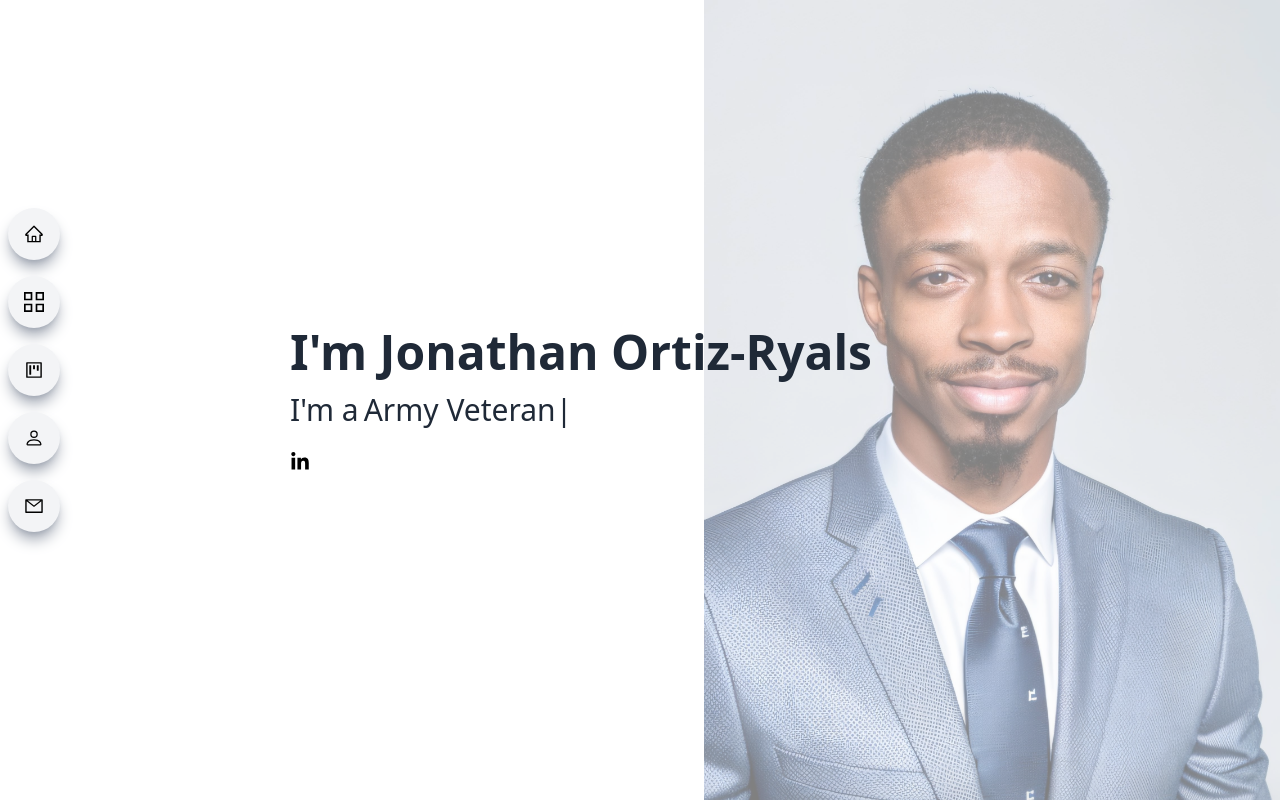
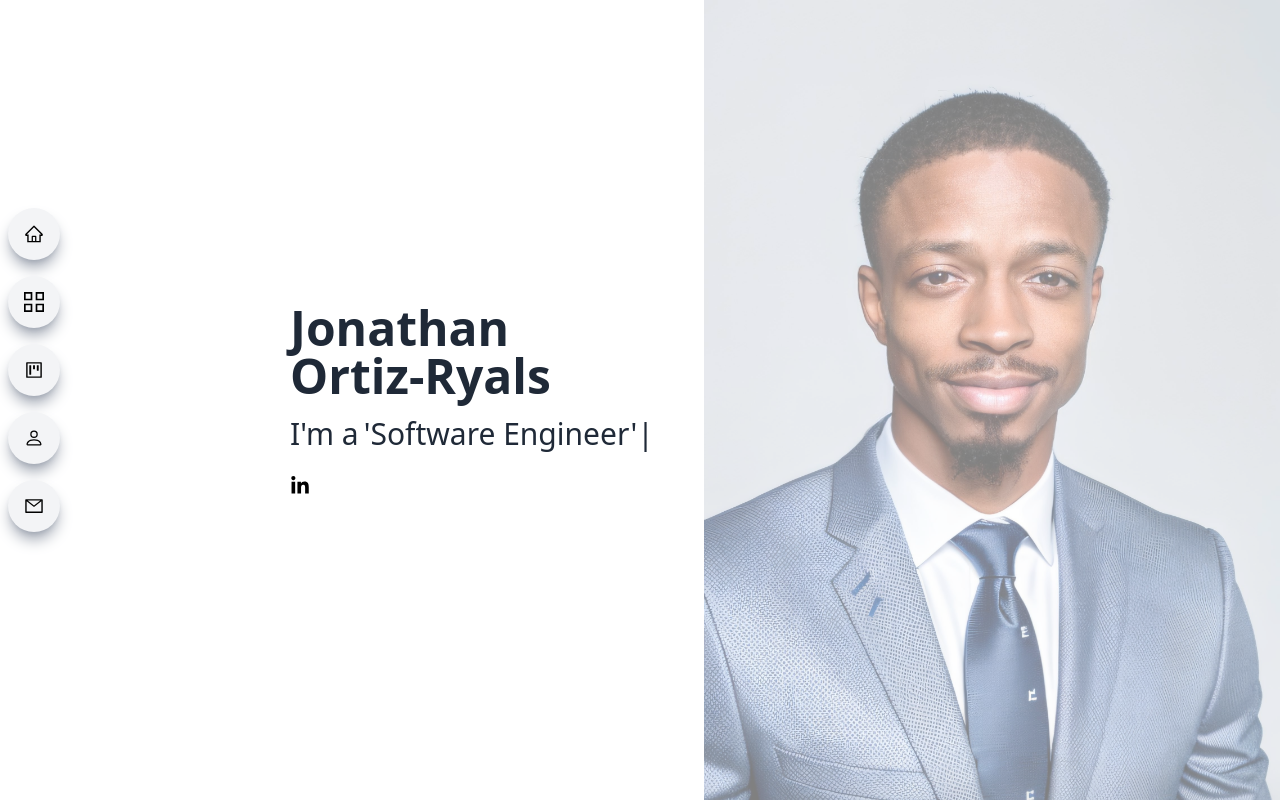
Before and after one commit to jortiz91/react-portfolio, a React (Vite) app: page / in a window 1280 px wide. Shown: the top 802 px of the page. Built offline with nearby package versions, Linux system fonts and the light colour scheme.

Commit message:
added resume feature and home text

```diff
--- a/src/components/Main.jsx
+++ b/src/components/Main.jsx
@@ -14,19 +14,20 @@ const Main = () => {
       <div className="w-full h-screen absolute top-0 left-0 bg-white/50">
         <div className="max-w-[700px] m-auto h-full w-full flex flex-col justify-center lg:items-start items-center">
           <h1 className="sm:text-5xl text-4xl font-bold text-gray-800">
-            I'm Jonathan Ortiz-Ryals
+            Jonathan <br />
+            Ortiz-Ryals
           </h1>
           <h2 className="flex sm:text-3xl text-2xl pt-4 text-gray-800">
             I'm a
             <TypeAnimation
               sequence={[
-                'Developer',
+                "'Full Stack Developer'",
                 2000,
-                'Coder',
+                "'Software Engineer'",
                 2000,
-                'Army Veteran',
+                "'Army Veteran'",
                 2000,
-                'Ethusiastic Learner',
+                "'Learner'",
                 2000
               ]}
               wrapper="span"
--- a/src/components/Sidenav.jsx
+++ b/src/components/Sidenav.jsx
@@ -44,12 +44,14 @@ const Sidenav = () => {
           </a>
           <a
             onClick={handleNav}
-            href="#main"
+            href="/src/assets/resume.pdf"
+            target="blank" // Add the PDF file path here
             className="w-[75%] flex justify-center items-center rounded-full shadow-lg bg-gray-100 shadow-gray-400 m-2 p-4 cursor-pointer hover:scale-110 ease-in duration-200"
           >
             <BsPerson size={20} />
             <span className="pl-4">Resume</span>
           </a>
+
           <a
             onClick={handleNav}
             href="#contact"
@@ -86,7 +88,8 @@ const Sidenav = () => {
             <AiOutlineProject size={20} />
           </a>
           <a
-            href="#main"
+            href="/src/assets/resume.pdf"
+            target="blank"
             className="rounded-full shadow-lg bg-gray-100 shadow-gray-400 m-2 p-4 cursor
       -pointer hover:scale-110 ease-in duration-200"
           >
```
Also changed, not shown: 1 other file (tests, documents, lock files or other folders).
